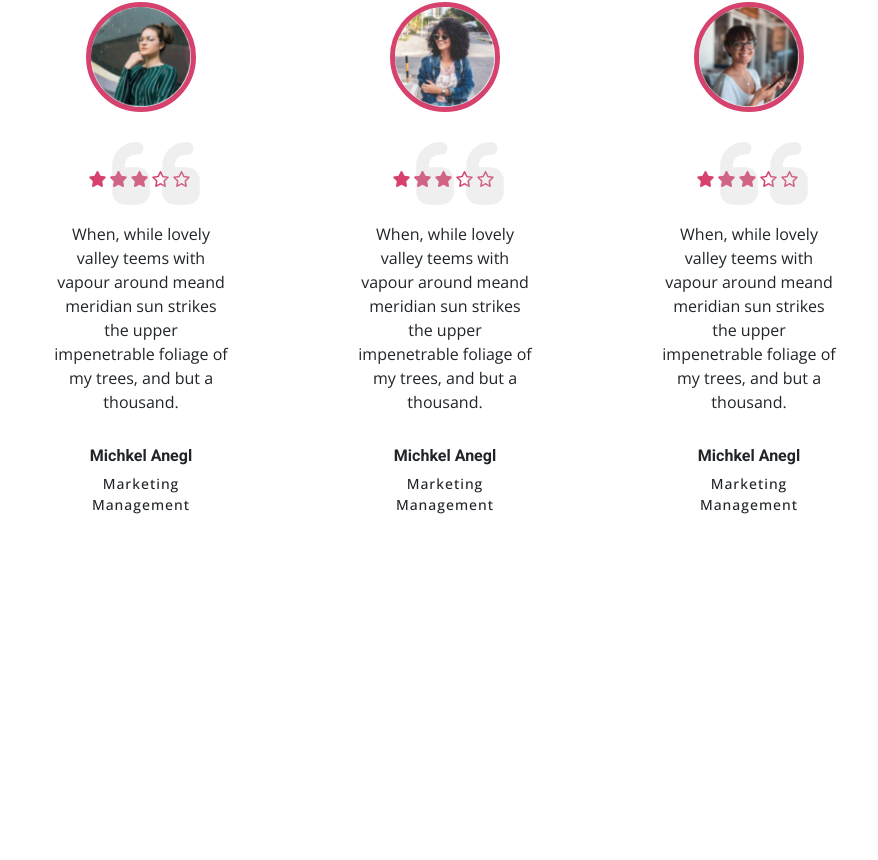
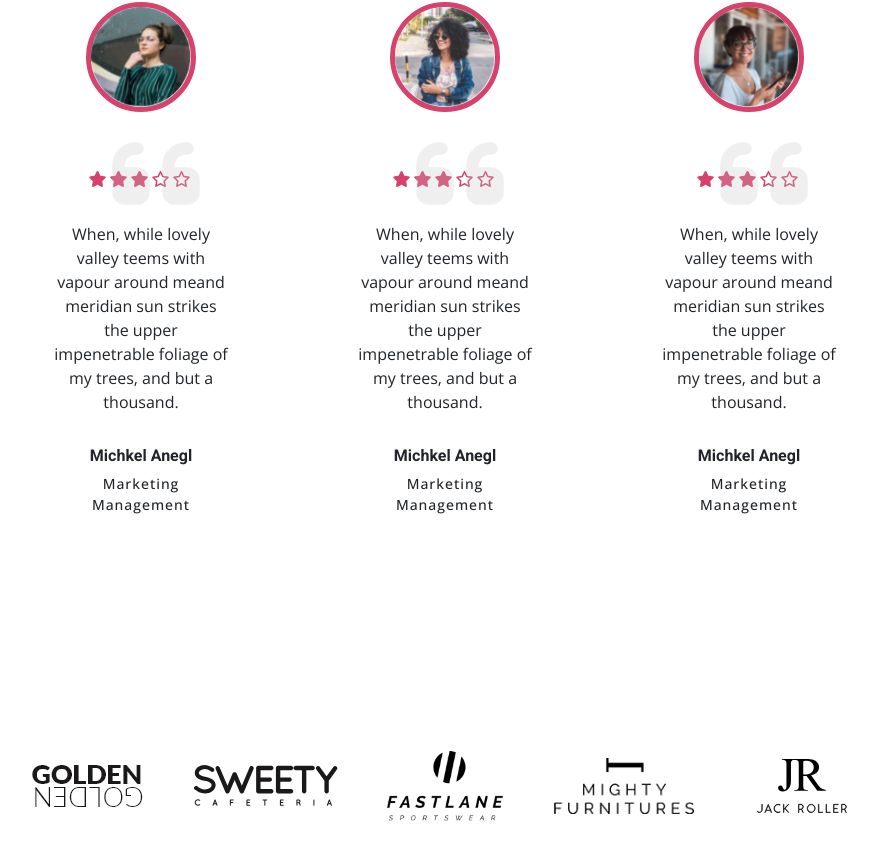
Before and after one commit to salvatore-impellizzeri/proj-html-vuejs, a Vue app: page / in a window 1280 px wide. Shown: the part 6834-7694 px from the top of the page, without its empty margins (195-1073 px from the left). Before the commit the page ends 7445 px from the top, so only its background shows below. Built offline with nearby package versions, Linux system fonts and the light colour scheme.

Commit message:
Aggiunti clienti

```diff
--- a/src/components/SectionTestimonial.vue
+++ b/src/components/SectionTestimonial.vue
@@ -6,7 +6,29 @@ import { store } from '../store.js';
 export default {
   data() {
     return {
-       store
+       store,
+       clients: [
+        {
+          img:'../../src/assets/img/client-1-1.png',
+          label:'Golden',
+        },
+        {
+          img:'../../src/assets/img/clienty-2.png',
+          label:'Sweety Cafeteria',
+        },
+        {
+          img:'../../src/assets/img/clienty-4.png',
+          label:'Fastlane',
+        },
+        {
+          img:'../../src/assets/img/client-5.png',
+          label:'Mighty Furnitures',
+        },
+        {
+          img:'../../src/assets/img/clienty-3.png',
+          label:'Jack Roller',
+        },
+       ]
     }
   },
 
@@ -18,7 +40,7 @@ export default {
 </script>
 
 <template>
-
+  <div class="container-section">
     <!-- TITLES -->
 
     <div>
@@ -31,12 +53,32 @@ export default {
 
     <!-- CARDS -->
 
-  <div>
+    <div class="cards">
       <TestimonialCards />
     </div>
 
+    <!-- CLIENTS -->
+
+    <div class="clients row m-auto align-items-center justify-content-center gap-2">
+      <div class="col-2 d-flex justify-content-center" v-for="(client, i) in clients" :key="i">
+        <img :src="client.img" :alt="client.label">
+      </div>
+    </div>
+  </div>
 </template>
 
 <style lang="scss" scoped>
 
+.container-section{
+  padding-bottom: 250px;
+}
+
+.clients{
+  width: 80%;
+}
+
+.cards{
+  margin-bottom: 200px;
+}
+
 </style>
```
Lines whose indentation alone changed are shown as unchanged.
